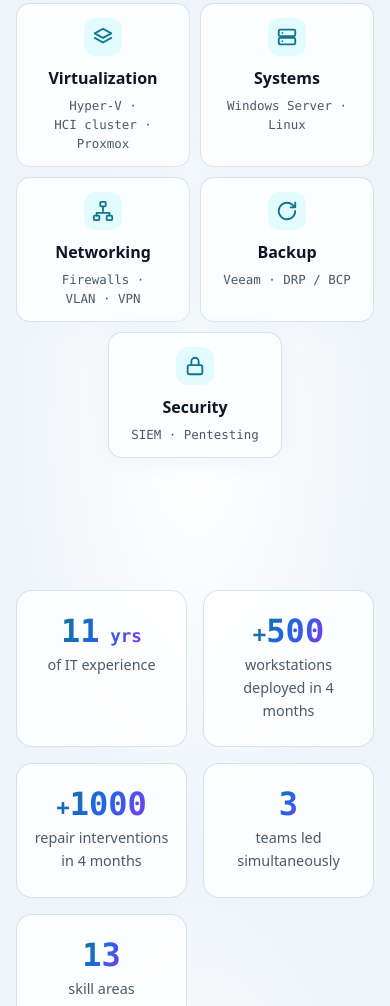
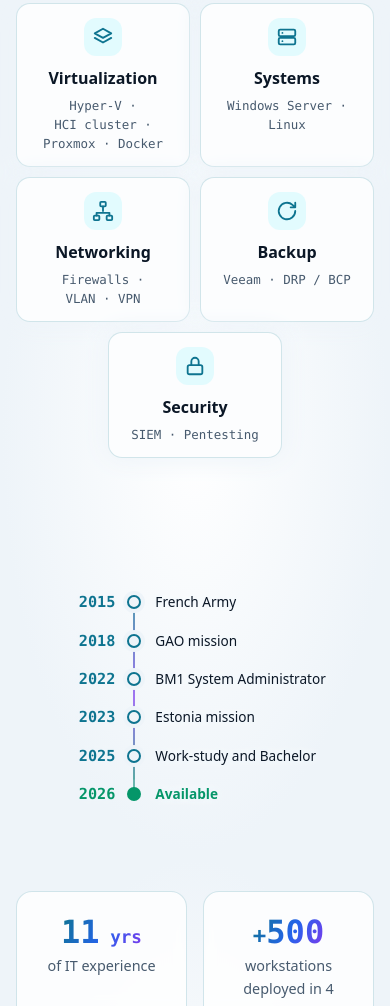
Before and after one commit to fmassol-63/fmassol-63.github.io, a website built with Vite: page index.html in a window 390 px wide. Shown: the part 833-1839 px from the top of the page. Built offline with nearby package versions, Linux system fonts and the light colour scheme.

Commit message:
feat: Docker dans les tuiles et frise « Parcours en bref » avant les chiffres clés

```diff
--- a/src/data/cv.en.json
+++ b/src/data/cv.en.json
@@ -13,7 +13,7 @@
     {
       "icon": "layers",
       "title": "Virtualization",
-      "tools": ["Hyper-V", "HCI cluster", "Proxmox"]
+      "tools": ["Hyper-V", "HCI cluster", "Proxmox", "Docker"]
     },
     {
       "icon": "server",
@@ -34,6 +34,33 @@
       "icon": "lock",
       "title": "Security",
       "tools": ["SIEM", "Pentesting"]
+    }
+  ],
+  "journey": [
+    {
+      "year": "2015",
+      "label": "French Army"
+    },
+    {
+      "year": "2018",
+      "label": "GAO mission"
+    },
+    {
+      "year": "2022",
+      "label": "BM1 System Administrator"
+    },
+    {
+      "year": "2023",
+      "label": "Estonia mission"
+    },
+    {
+      "year": "2025",
+      "label": "Work-study and Bachelor"
+    },
+    {
+      "year": "2026",
+      "label": "Available",
+      "current": true
     }
   ],
   "stats": [
--- a/src/data/cv.fr.json
+++ b/src/data/cv.fr.json
@@ -13,7 +13,7 @@
     {
       "icon": "layers",
       "title": "Virtualisation",
-      "tools": ["Hyper-V", "Cluster HCI", "Proxmox"]
+      "tools": ["Hyper-V", "Cluster HCI", "Proxmox", "Docker"]
     },
     {
       "icon": "server",
@@ -34,6 +34,33 @@
       "icon": "lock",
       "title": "Sécurité",
       "tools": ["SIEM", "Pentest"]
+    }
+  ],
+  "journey": [
+    {
+      "year": "2015",
+      "label": "Armée de Terre"
+    },
+    {
+      "year": "2018",
+      "label": "Mission GAO"
+    },
+    {
+      "year": "2022",
+      "label": "BM1 Administrateur Système"
+    },
+    {
+      "year": "2023",
+      "label": "Mission Estonie"
+    },
+    {
+      "year": "2025",
+      "label": "Alternance et Bachelor"
+    },
+    {
+      "year": "2026",
+      "label": "Disponible",
+      "current": true
     }
   ],
   "stats": [
--- a/src/data/ui.json
+++ b/src/data/ui.json
@@ -31,6 +31,7 @@
     "otherLangShort": "EN",
     "skipLink": "Aller au contenu",
     "statsLabel": "Chiffres clés",
+    "journeyLabel": "Parcours en bref",
     "focusLabel": "Domaines d’expertise",
     "downloadCv": "Télécharger le CV",
     "downloadRecommendation": "Lettre de recommandation",
@@ -74,6 +75,7 @@
     "otherLangShort": "FR",
     "skipLink": "Skip to content",
     "statsLabel": "Key figures",
+    "journeyLabel": "Career at a glance",
     "focusLabel": "Areas of expertise",
     "downloadCv": "Download CV (French)",
     "downloadRecommendation": "Recommendation letter (French)",
--- a/src/styles/sections.css
+++ b/src/styles/sections.css
@@ -1,6 +1,127 @@
 /* Contenu des sections : chiffres clés, atouts, profil, compétences, frises, missions, projet, contact. */
 
 /* ---------- Chiffres clés ---------- */
+
+/* ---------- Parcours en bref ---------- */
+
+/* Frise horizontale : une ligne qui relie les années, du départ à « Disponible ». */
+.journey {
+  width: 100%;
+  max-width: 980px;
+  justify-self: center;
+}
+
+.journey__list {
+  position: relative;
+  display: grid;
+  grid-template-columns: repeat(6, 1fr);
+  margin: 0;
+  padding: 0;
+  list-style: none;
+}
+
+/* Ligne entre le premier et le dernier point (centres des colonnes extrêmes). */
+.journey__list::before {
+  content: '';
+  position: absolute;
+  top: 38px;
+  left: calc(100% / 12);
+  right: calc(100% / 12);
+  height: 2px;
+  background: linear-gradient(90deg, var(--accent), var(--accent-violet), var(--success));
+  opacity: 0.7;
+}
+
+.journey__step {
+  position: relative;
+  display: flex;
+  flex-direction: column;
+  align-items: center;
+  gap: 8px;
+  padding: 0 6px;
+  text-align: center;
+}
+
+.journey__year {
+  font-family: var(--font-mono);
+  font-size: 0.95rem;
+  font-weight: 700;
+  color: var(--accent);
+  text-shadow: 0 0 8px var(--bg);
+}
+
+.journey__dot {
+  width: 14px;
+  height: 14px;
+  border: 2px solid var(--accent);
+  border-radius: 50%;
+  background: var(--bg);
+  box-shadow: 0 0 0 4px var(--bg);
+}
+
+.journey__label {
+  font-size: 0.85rem;
+  line-height: 1.35;
+  color: var(--text);
+  text-shadow:
+    0 0 6px var(--bg),
+    0 0 12px var(--bg);
+}
+
+.journey__step--current .journey__year {
+  color: var(--success);
+}
+
+.journey__step--current .journey__dot {
+  border-color: var(--success);
+  background: var(--success);
+  animation: pulse 2s infinite;
+}
+
+.journey__step--current .journey__label {
+  font-weight: 700;
+  color: var(--success);
+}
+
+/* Sur mobile, la frise devient verticale : année, point et étape sur une ligne. */
+@media (max-width: 640px) {
+  .journey__list {
+    grid-template-columns: 1fr;
+    gap: 14px;
+    width: fit-content;
+    margin-inline: auto;
+  }
+
+  .journey__list::before {
+    top: 10px;
+    bottom: 10px;
+    /* Colonne des années + espace + moitié du point, moins la moitié du trait. */
+    left: calc(3.2rem + 12px + 7px - 1px);
+    right: auto;
+    width: 2px;
+    height: auto;
+    background: linear-gradient(var(--accent), var(--accent-violet), var(--success));
+  }
+
+  .journey__step {
+    display: grid;
+    grid-template-columns: 3.2rem 16px 1fr;
+    align-items: center;
+    gap: 12px;
+    padding: 0;
+    text-align: left;
+  }
+
+  .journey__year {
+    text-align: right;
+  }
+}
+
+@media (prefers-reduced-motion: reduce) {
+  .journey__step--current .journey__dot {
+    animation: none;
+  }
+}
 
 /* Le bandeau n'est pas une carte : seules ses tuiles (.stat) apparaissent au scroll. */
 .stats {
```
Also changed, not shown: SPEC.md (+1 -0 lines), tests/unit/render.test.js (+20 -0 lines), src/lib/render.js.
